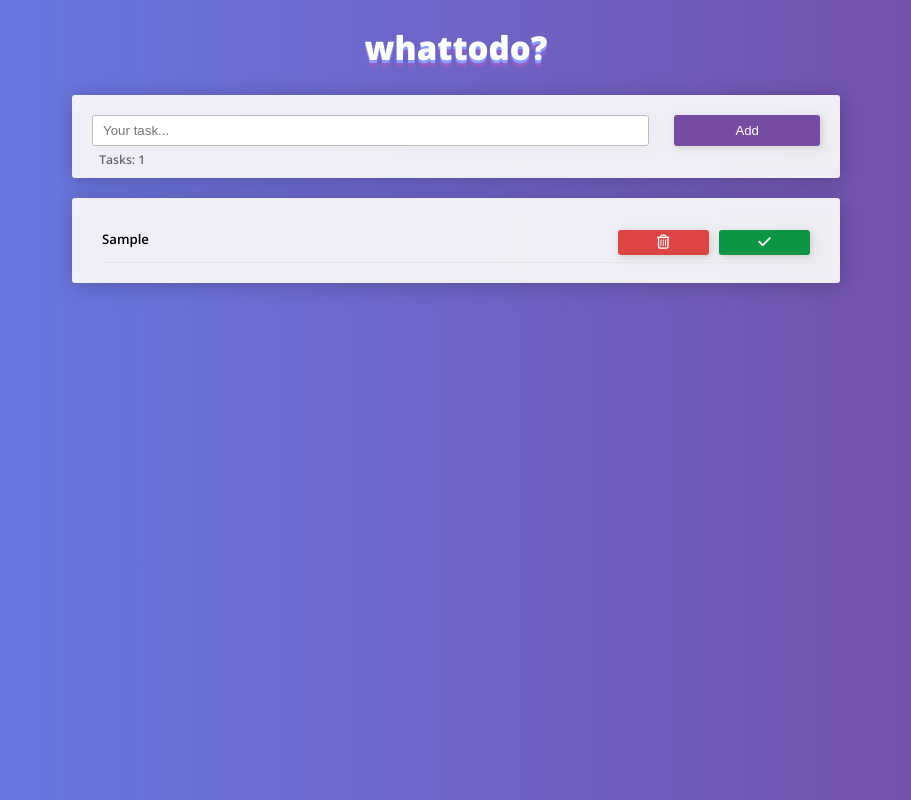
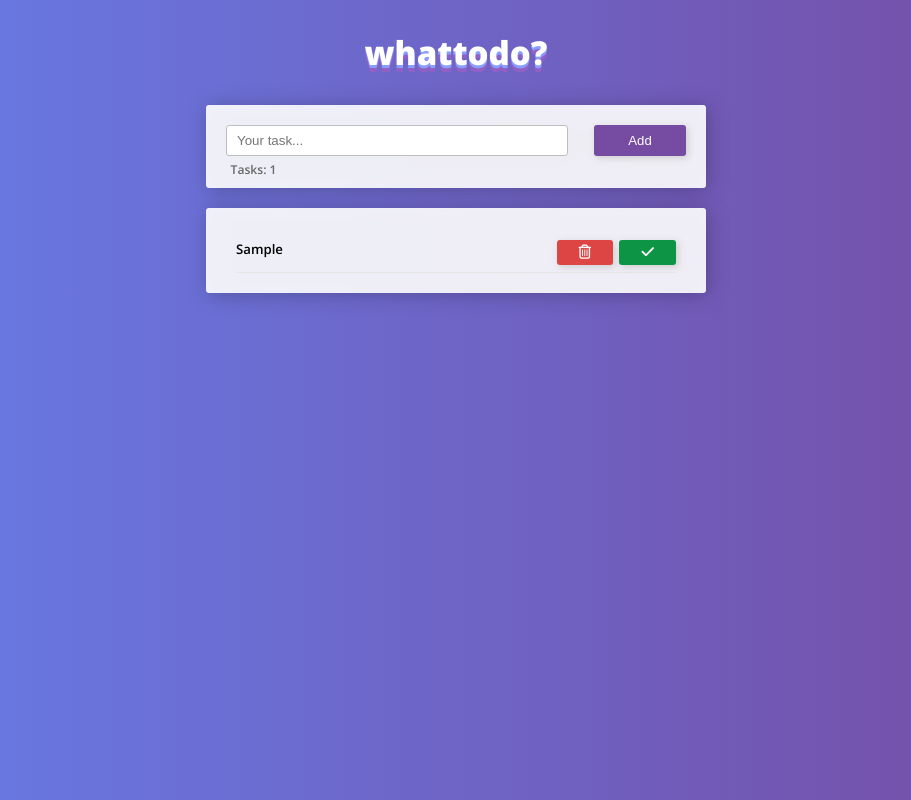
Before and after one commit to rafalkazik/todolist, a plain HTML site: page index.html in a window 1280 px wide. Both pictures are taken after typing "Sample" into the empty fields and a click on the button "Add". Shown: the whole page, without its empty margins (184-1095 px from the left). Drawn offline with nearby package versions, Linux system fonts and the light colour scheme.

Commit message:
update style

```diff
--- a/style.css
+++ b/style.css
@@ -23,26 +23,26 @@ body {
 
 header {
   font-size: 1.5rem;
-  margin: 25px 0 25px 0;
+  margin: 30px 0 30px 0;
 }
 
 h1 {
   font-weight: 800;
   color: white;
   filter: drop-shadow(0px 3px 0px #899fff) drop-shadow(0px 4px 0px #9260c4);
-  transition: 0.3s ease-in;
+  transition: 0.2s ease-in;
   cursor: pointer;
 }
 h1:hover {
   color: #fff;
-  filter: drop-shadow(2px 6px 0px #899fff) drop-shadow(3px 9px 0px #9260c4);
+  filter: drop-shadow(-4px 6px 0px #899fff) drop-shadow(7px 6px 0px #9260c4);
 }
 
 .container {
   display: flex;
   flex-direction: column;
   width: 80vw;
-  max-width: 768px;
+  max-width: 500px;
 }
 .container_add {
   display: flex;
@@ -79,6 +79,12 @@ form {
   border-radius: 3px;
   font-size: 1.2rem;
   filter: drop-shadow(2px 2px 3px #cecece);
+  cursor: pointer;
+  transition: 0.2s linear;
+}
+
+.btn_add:hover {
+  background: #8459af;
 }
 
 h2 {
@@ -125,6 +131,12 @@ ul {
   border-radius: 3px;
   font-size: 1.2rem;
   filter: drop-shadow(2px 2px 3px #cecece);
+  cursor: pointer;
+  transition: 0.2s linear;
+}
+
+.btn_delete:hover {
+  background: #f36c6c;
 }
 
 .btn_done {
@@ -139,6 +151,12 @@ ul {
   border-radius: 3px;
   font-size: 1.2rem;
   filter: drop-shadow(2px 2px 3px #cecece);
+  cursor: pointer;
+  transition: 0.2s linear;
+}
+
+.btn_done:hover {
+  background: #23b460;
 }
 
 button > i {
```
